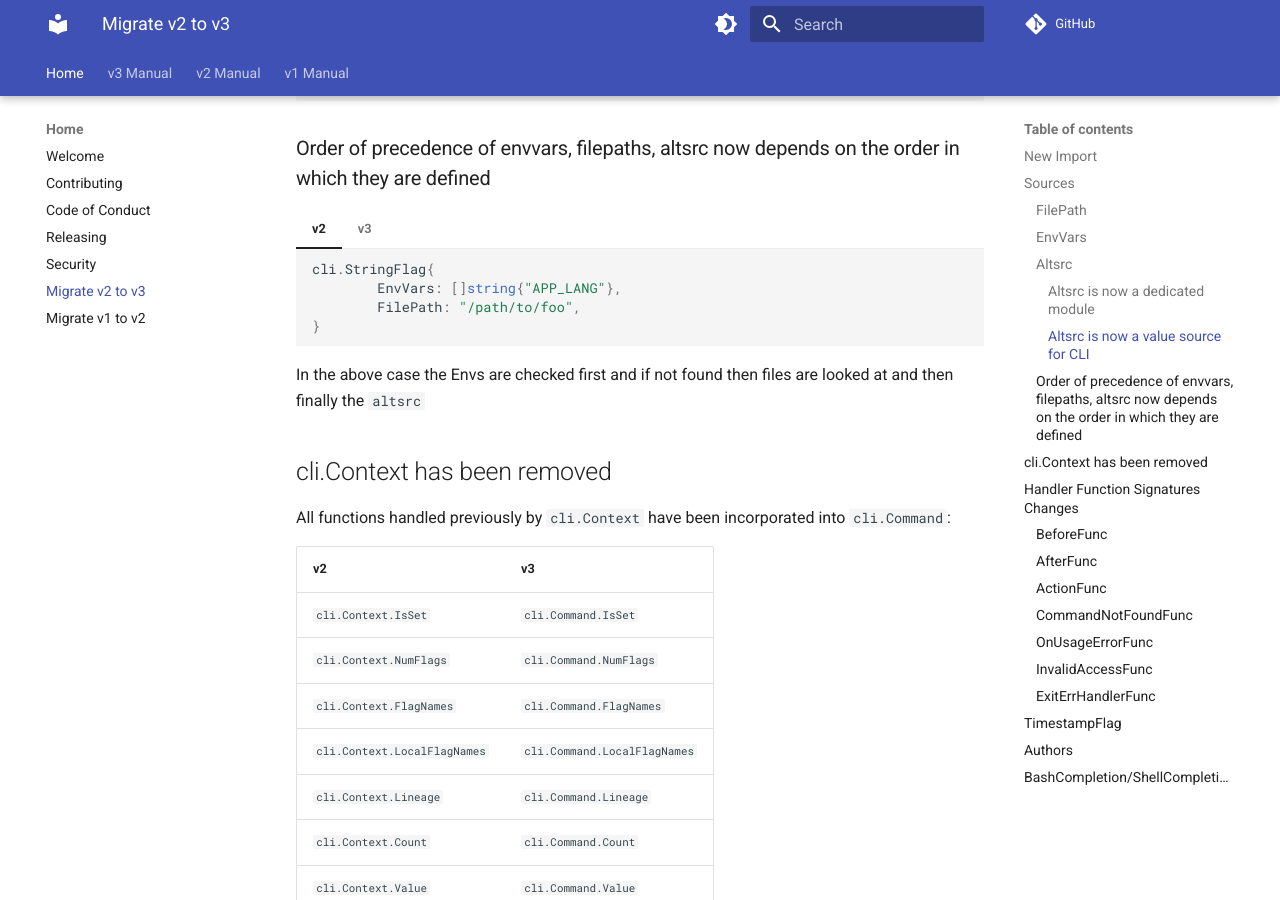
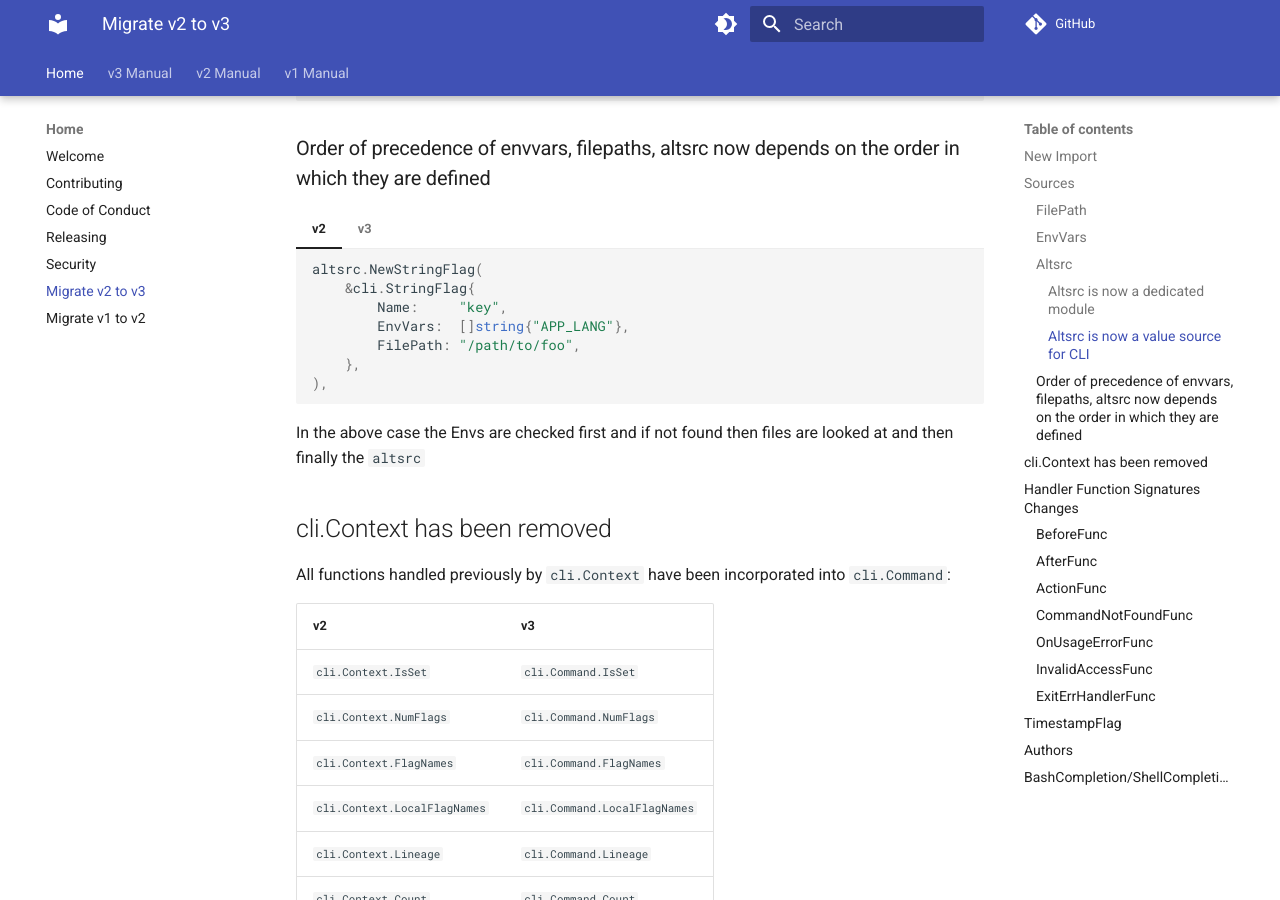
Before and after one commit to urfave/cli, an MkDocs documentation site: the page built from docs/migrate-v2-to-v3.md, in a window 1280 px wide and 900 px high, scrolled down 1446 px. Built offline with MkDocs 1.6.1 and Material for MkDocs 9.7.7, drawn with Linux system fonts in a browser that asks for light colours; comment, search, counter and statistics services are not loaded.

Commit message:
docs: fix precedence example

````diff
--- a/docs/migrate-v2-to-v3.md
+++ b/docs/migrate-v2-to-v3.md
@@ -123,21 +123,25 @@ Shell command to find them all: `fgrep -rl github.com/urfave/cli/v2 *`
 === "v2"
 
     ```go
-    cli.StringFlag{
-            EnvVars: []string{"APP_LANG"},
+    altsrc.NewStringFlag(
+        &cli.StringFlag{
+            Name:     "key",
+            EnvVars:  []string{"APP_LANG"},
             FilePath: "/path/to/foo",
-    }
+        },
+    ),
     ```
 
 === "v3"
 
     ```go
     cli.StringFlag{
+        Name:     "key",
 		Sources: cli.ValueSourceChain{
 			Chain: []cli.ValueSource{
 				cli.EnvVar("APP_LANG"),
 				cli.File("/path/to/foo"),
-				altsrc.JSON("foo", "/path/to/"),
+				altsrc.JSON("key", "/path/to/foo"),
 			},
 		},
     }
````
